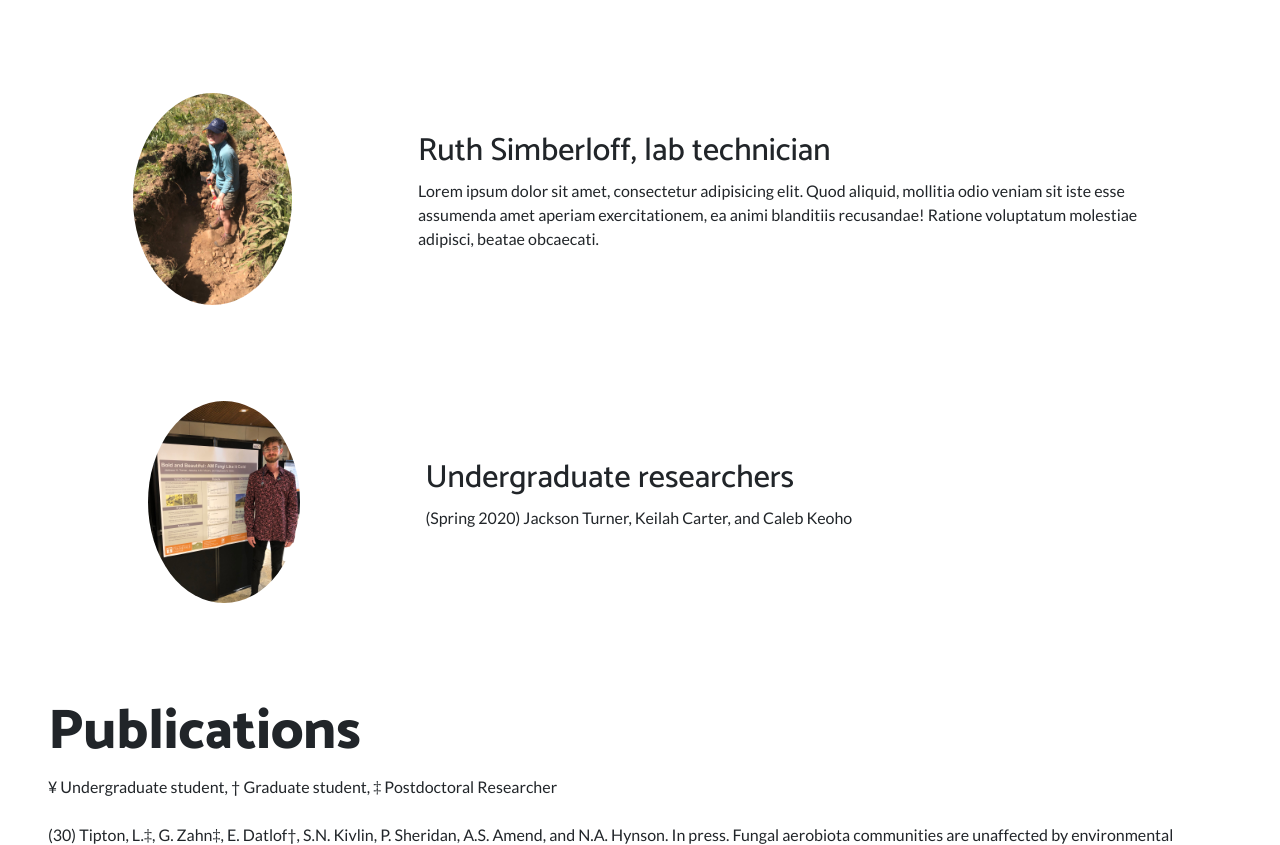
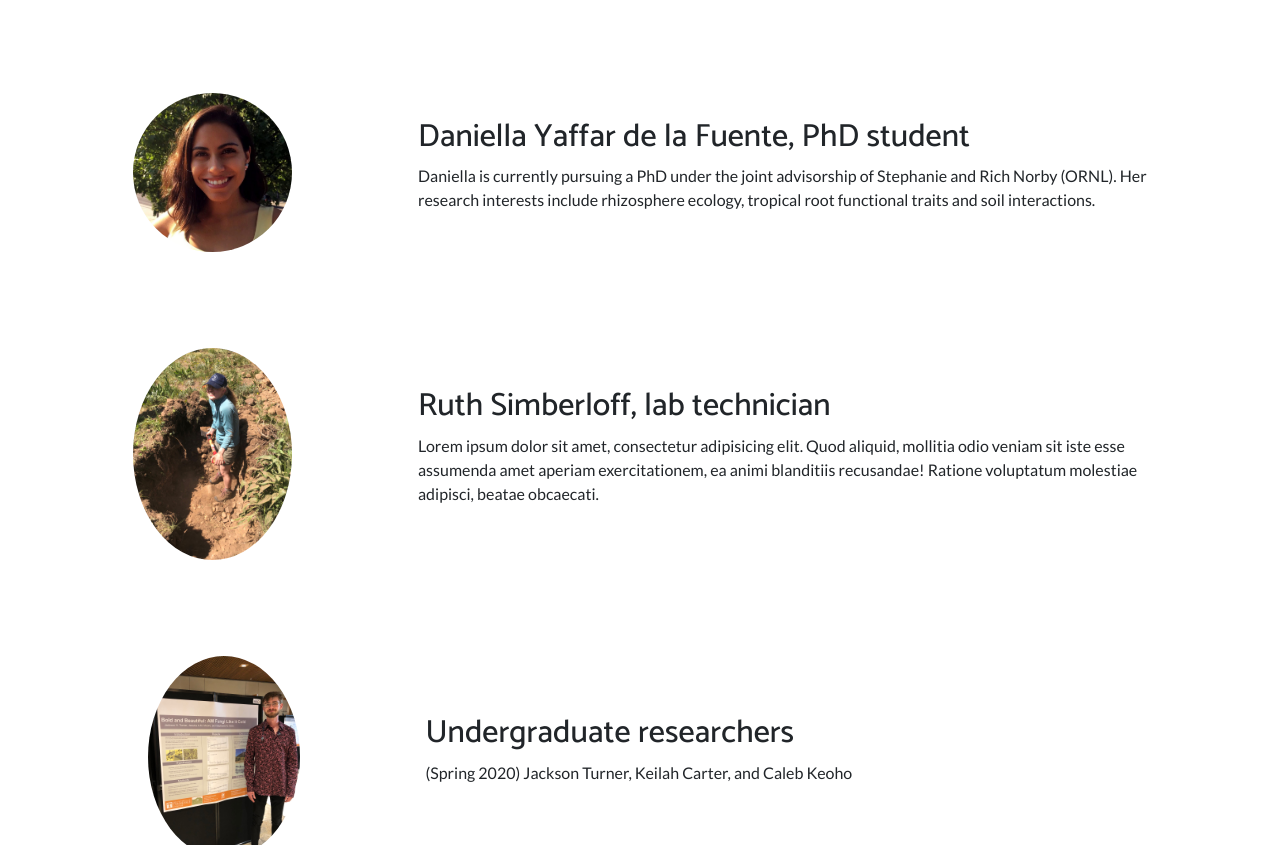
Before and after one commit to rsimberloff/rsimberloff.github.io, a website: page index.html in a window 1280 px wide. Shown: the part 2038-2883 px from the top of the page. Drawn offline with Linux system fonts and the light colour scheme; files whose address does not match are found by name.

Commit message:
customizations

```diff
--- a/index.html
+++ b/index.html
@@ -113,6 +113,21 @@
         </div>
       </div>
     </div>
+    <div class="container">
+      <div class="row align-items-center">
+        <div class="col-lg-3">
+          <div class="p-5">
+            <img class="img-fluid rounded-circle" src="img/DanielaYaffar.jpg" alt="">
+          </div>
+        </div>
+        <div class="col-lg-9">
+          <div class="p-5">
+            <h5 class="display-5">Daniella Yaffar de la Fuente, PhD student</h5>
+            <p>Daniella is currently pursuing a PhD under the joint advisorship of Stephanie and Rich Norby (ORNL). Her research interests include rhizosphere ecology, tropical root functional traits and soil interactions.</p>
+          </div>
+        </div>
+      </div>
+    </div>
      <div class="container">
       <div class="row align-items-center">
         <div class="col-lg-3">
@@ -141,6 +156,7 @@
           </div>
         </div>
       </div>
+    </div>
     </div>
   </section>
 
```
Also changed, not shown: img/DanielaYaffar.jpg (added).
